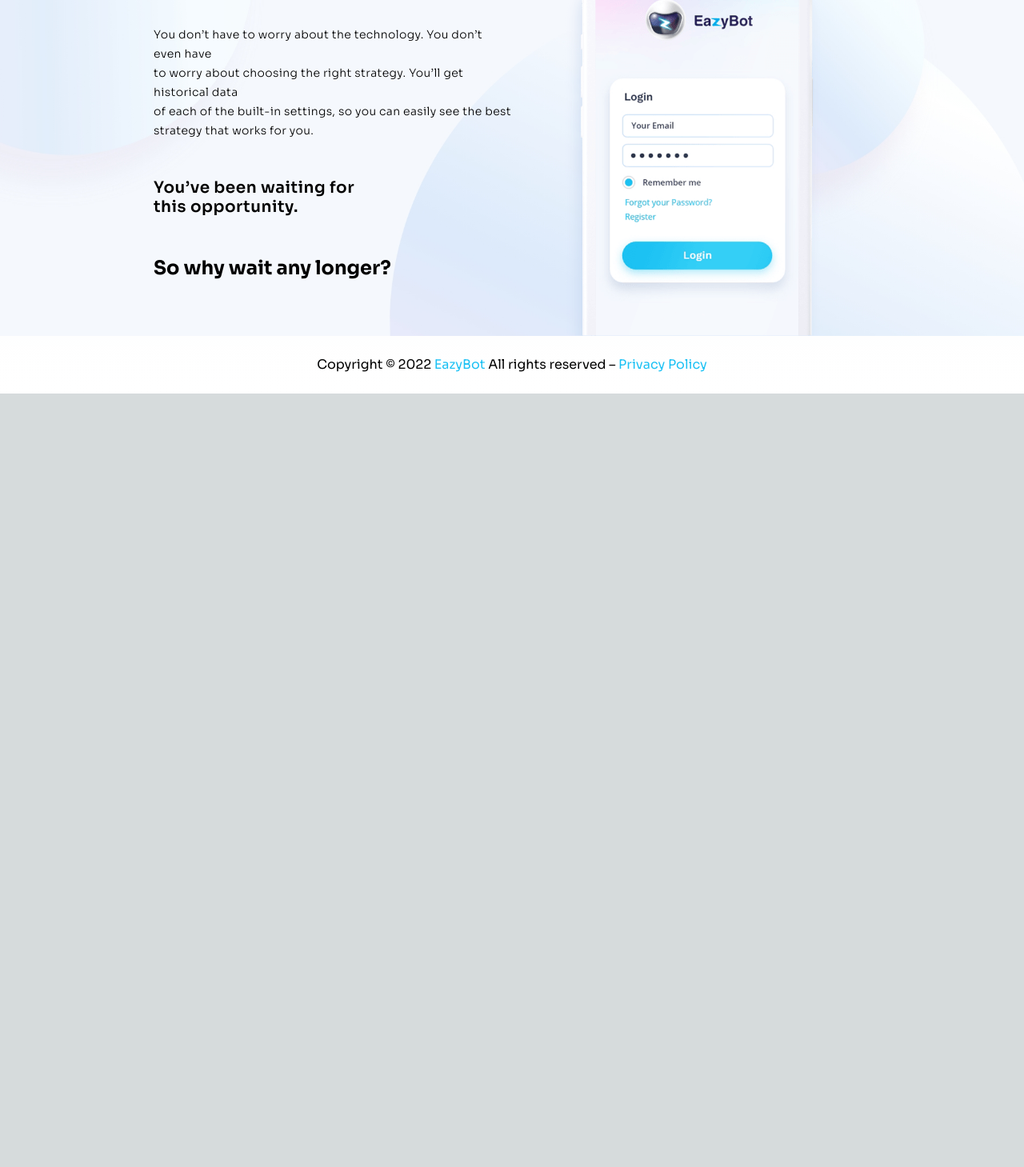
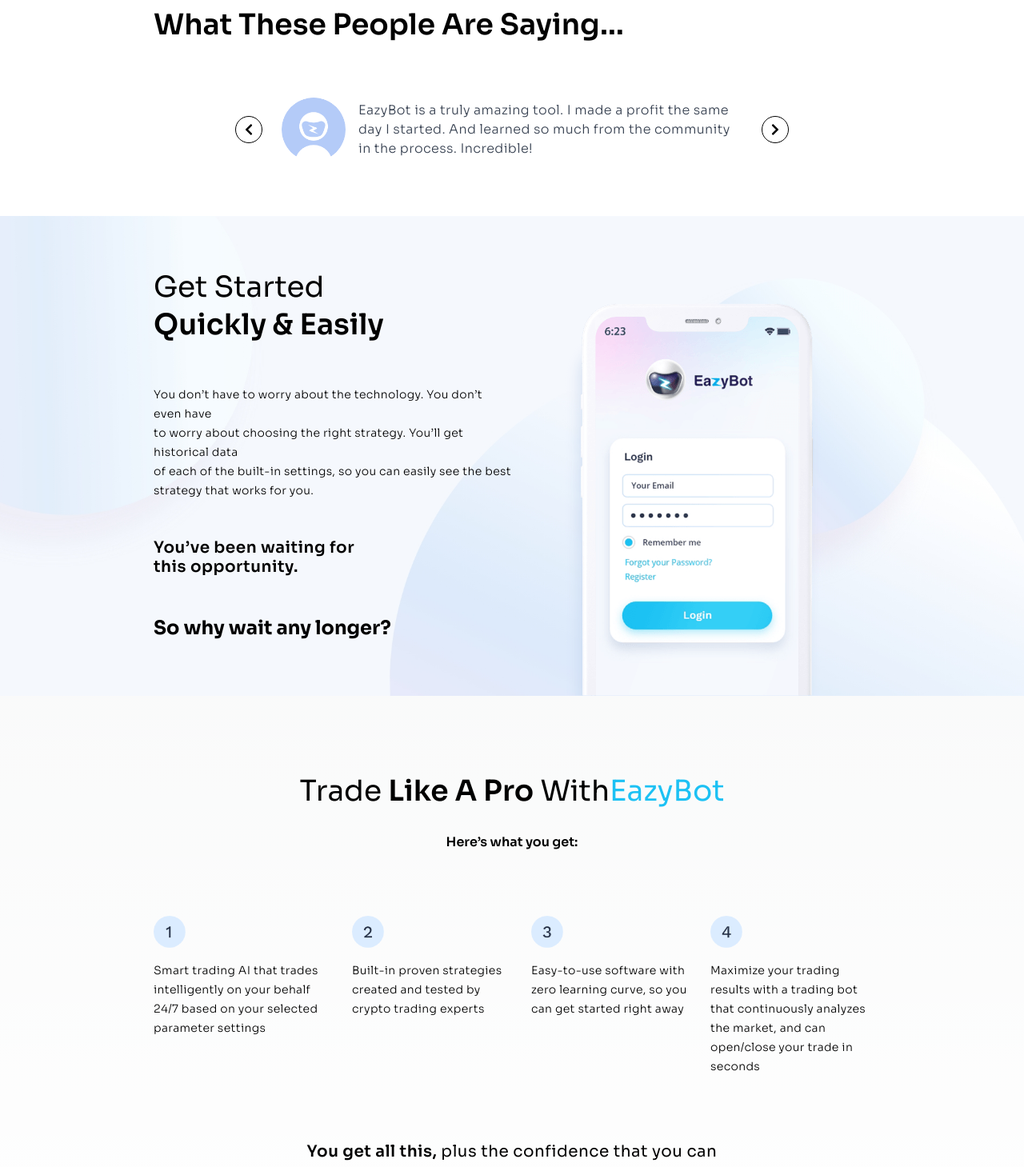
Before and after one commit to GHULAMMUSTAFA-JPG/eazybot, a Next.js app: page / in a window 1280 px wide. Shown: the part 4323-5782 px from the top of the page at 80% size. Before the commit the page ends 4815 px from the top, so only its background shows below. Built offline with nearby package versions, Linux system fonts and the light colour scheme.

Commit message:
fifth  push

```diff
--- a/app/page.tsx
+++ b/app/page.tsx
@@ -4,7 +4,9 @@ import Hero from "@/components/hero";
 import CrypTotrading from "@/components/cryptotrading";
 import TradingBot from "@/components/tradingbot";
 import StartLearning from "@/components/startlearning";
+import Testimonial from "@/components/testimonial";
 import GetStarted from "@/components/getstarted";
+import Trade from "@/components/trade";
 import Footer from "@/components/footer";
 
 export default function Home() {
@@ -15,8 +17,10 @@ export default function Home() {
       <CrypTotrading />
       <TradingBot />
       <StartLearning />
+      <Testimonial />
       <GetStarted />
-      <Footer />
+      <Trade />
+      {/* <Footer /> */}
     </>
   );
 }
--- a/components/testimonial.tsx
+++ b/components/testimonial.tsx
@@ -1,33 +1,37 @@
+"use client";
 import Image from "next/image";
-import React from "react";
-import { useState } from "react";
+import React, { useState, useEffect } from "react";
+import Avatar from "@/public/images/Avatar.png";
 import { FaChevronLeft, FaChevronRight } from "react-icons/fa";
 
 const testimonials = [
   {
     quote:
       "Beautifully presented and with professional-grade design, EazyBot is in a different league compared to other cryptocurrency trading bots.",
-    icon: "https://cdn-icons-png.flaticon.com/512/482/482508.png", // Example icon URL
+    icon: Avatar,
   },
   {
     quote:
-      "Beautifully presented and with professional-grade design, EazyBot is in a different league compared to other cryptocurrency trading bots.",
-    icon: "https://cdn-icons-png.flaticon.com/512/482/482508.png", // Example icon URL
+      "EazyBot is the best cryptocurrency trading bot platform for a beginner bot trader.",
+    icon: Avatar,
   },
   {
     quote:
-      "Beautifully presented and with professional-grade design, EazyBot is in a different league compared to other cryptocurrency trading bots.",
-    icon: "https://cdn-icons-png.flaticon.com/512/482/482508.png", // Example icon URL
-  },
-  {
-    quote:
-      "Beautifully presented and with professional-grade design, EazyBot is in a different league compared to other cryptocurrency trading bots.",
-    icon: "https://cdn-icons-png.flaticon.com/512/482/482508.png", // Example icon URL
+      "EazyBot is a truly amazing tool. I made a profit the same day I started. And learned so much from the community in the process. Incredible!",
+    icon: Avatar,
   },
 ];
 
 const Carousel = () => {
   const [currentIndex, setCurrentIndex] = useState(0);
+
+  useEffect(() => {
+    const interval = setInterval(() => {
+      handleNext();
+    }, 3000); // Auto-scroll every 3 seconds
+
+    return () => clearInterval(interval);
+  }, [currentIndex]);
 
   const handleNext = () => {
     setCurrentIndex((prevIndex) =>
@@ -42,40 +46,165 @@ const Carousel = () => {
   };
 
   return (
-    <div className="flex justify-center items-center mt-16">
-      <div className="flex items-center space-x-4">
+    <div className="flex justify-center items-center mt-16 w-full ">
+      <div className="flex items-center space-x-6">
         {/* Previous Button */}
         <button
           onClick={handlePrev}
-          className="p-3 rounded-full border border-gray-300 hover:bg-gray-200 transition duration-300"
+          className="p-2 rounded-full border border-black"
           aria-label="Previous"
         >
-          <FaChevronLeft className="text-gray-600" />
+          <FaChevronLeft className="text-black" />
         </button>
 
         {/* Testimonial Content */}
-        <div className="flex flex-col items-center space-y-4 text-center max-w-lg">
-          <Image
-            src={testimonials[currentIndex].icon}
-            alt="Icon"
-            className="w-16 h-16 rounded-full bg-blue-100 p-4"
-          />
-          <p className="text-gray-700 font-medium text-lg">
-            {testimonials[currentIndex].quote}
-          </p>
+        <div className="overflow-hidden relative w-full max-w-xl">
+          <div
+            className="flex transition-transform duration-500 ease-in-out"
+            style={{ transform: `translateX(-${currentIndex * 100}%)` }}
+          >
+            {testimonials.map((testimonial, index) => (
+              <div
+                key={index}
+                className="flex-shrink-0 w-full flex flex-row items-center space-x-4 text-center"
+              >
+                <Image
+                  src={testimonial.icon}
+                  alt="Icon"
+                  width={80}
+                  height={80}
+                  className=""
+                />
+                <p className="text-gray-700 text-start leading-6 font-light text-md tracking-wide">
+                  {testimonial.quote}
+                </p>
+              </div>
+            ))}
+          </div>
         </div>
 
         {/* Next Button */}
         <button
           onClick={handleNext}
-          className="p-3 rounded-full border border-gray-300 hover:bg-gray-200 transition duration-300"
+          className="p-2 rounded-full border border-black"
           aria-label="Next"
         >
-          <FaChevronRight className="text-gray-600" />
+          <FaChevronRight className="text-black" />
         </button>
       </div>
     </div>
   );
 };
 
-export default Carousel;
+const Testimonial = () => {
+  return (
+    <div className="h-[400px] px-48 bg-white flex flex-col justify-start pt-20">
+      <div className="text-4xl leading-normal font-semibold">
+        <span className="text-hcolor">The Proof?</span> Listen To
+        <br /> What These People Are Saying…
+      </div>
+      <div className="flex justify-center items-center">
+        <Carousel />
+      </div>
+    </div>
+  );
+};
+
+export default Testimonial;
+
+// "use client";
+// import Image from "next/image";
+// import React from "react";
+// import { useState } from "react";
+// import Avatar from "@/public/images/Avatar.png";
+// import { FaChevronLeft, FaChevronRight } from "react-icons/fa";
+// // import { IoIosArrowDropleft } from "react-icons/io";
+// // import { IoIosArrowDropright } from "react-icons/io";
+
+// const testimonials = [
+//   {
+//     quote:
+//       "Beautifully presented and with professional-grade design, EazyBot is in a different league compared to other cryptocurrency trading bots.",
+//     icon: Avatar,
+//   },
+//   {
+//     quote:
+//       "EazyBot is the best cryptocurrency trading bot platform for a beginner bot trader.",
+//     icon: Avatar, // Example icon URL
+//   },
+//   {
+//     quote:
+//       "EazyBot is a truly amazing tool. I made a profit the same day I started. And learned so much from the community in the process. Incredible!",
+//     icon: Avatar,
+//   },
+// ];
+
+// const Carousel = () => {
+//   const [currentIndex, setCurrentIndex] = useState(0);
+
+//   const handleNext = () => {
+//     setCurrentIndex((prevIndex) =>
+//       prevIndex === testimonials.length - 1 ? 0 : prevIndex + 1
+//     );
+//   };
+
+//   const handlePrev = () => {
+//     setCurrentIndex((prevIndex) =>
+//       prevIndex === 0 ? testimonials.length - 1 : prevIndex - 1
+//     );
+//   };
+
+//   return (
+//     <div className="flex justify-center items-center mt-16 w-full ">
+//       <div className="flex items-center space-x-6">
+//         {/* Previous Button */}
+//         <button
+//           onClick={handlePrev}
+//           className="p-2 rounded-full border border-black"
+//           aria-label="Previous"
+//         >
+//           <FaChevronLeft className="text-black" />
+//         </button>
+
+//         {/* Testimonial Content */}
+//         <div className="flex flex-row space-x-4 items-center space-y-4 text-center max-w-xl w-full">
+//           <Image
+//             src={testimonials[currentIndex].icon}
+//             alt="Icon"
+//             width={80}
+//             height={80}
+//             className=""
+//           />
+//           <p className="text-gray-700 text-start leading-6 font-light text-md tracking-wide">
+//             {testimonials[currentIndex].quote}
+//           </p>
+//         </div>
+
+//         {/* Next Button */}
+//         <button
+//           onClick={handleNext}
+//           className="p-2 rounded-full border border-black"
+//           aria-label="Next"
+//         >
+//           <FaChevronRight className="text-black" />
+//         </button>
+//       </div>
+//     </div>
+//   );
+// };
+
+// const Testimonial = () => {
+//   return (
+//     <div className="h-[400px] px-48 bg-white  flex flex-col justify-start pt-20">
+//       <div className="text-4xl leading-normal font-semibold">
+//         <span className="text-hcolor">The Proof?</span> Listen To
+//         <br /> What These People Are Saying…
+//       </div>
+//       <div className="flex justify-center items-center ">
+//         <Carousel />
+//       </div>
+//     </div>
+//   );
+// };
+
+// export default Testimonial;
--- /dev/null
+++ b/components/trade.tsx
@@ -0,0 +1,65 @@
+import React from "react";
+import Image from "next/image";
+import one from "@/public/images/1b.png";
+import two from "@/public/images/2b.png";
+import three from "@/public/images/3b.png";
+import four from "@/public/images/4b.png";
+
+const Trade = () => {
+  return (
+    <div className="flex flex-col space-y-20 justify-center items-center text-center py-40 px-48 h-screen">
+      <div className="flex flex-col space-y-8 justify-center items-center text-center">
+        <div className="text-4xl">
+          Trade <span className="font-semibold">Like A Pro</span> With
+          <span className="text-hcolor">EazyBot</span>
+        </div>
+        <div className="font-semibold"> Here’s what you get:</div>
+      </div>
+      <div className=" grid grid-cols-4 space-x-6 ">
+        <div className="flex flex-col justify-start items-start space-y-4 ">
+          <Image src={one} alt="one" width={40} height={40} />
+          <div className="text-start font-light text-sm leading-6 tracking-wide">
+            Smart trading AI that trades intelligently on your behalf 24/7 based
+            on your selected parameter settings
+          </div>
+        </div>
+        <div className="flex flex-col justify-start items-start space-y-4 ">
+          <Image src={two} alt="one" width={40} height={40} />
+          <div className="text-start font-light text-sm leading-6 tracking-wide">
+            Built-in proven strategies created and tested by crypto trading
+            experts
+          </div>
+        </div>
+        <div className="flex flex-col justify-start items-start space-y-4 ">
+          <Image src={three} alt="one" width={40} height={40} />
+          <div className="text-start font-light text-sm leading-6 tracking-wide">
+            Easy-to-use software with zero learning curve, so you can get
+            started right away
+          </div>
+        </div>
+        <div className="flex flex-col justify-start items-start space-y-4 ">
+          <Image src={four} alt="one" width={40} height={40} />
+          <div className="text-start font-light text-sm leading-6 tracking-wide">
+            Maximize your trading results with a trading bot that continuously
+            analyzes the market, and can open/close your trade in seconds
+          </div>
+        </div>
+      </div>
+      <div className="flex flex-col space-y-7 ">
+        <div className="text-center text-xl leading-normal tracking-wide">
+          <span className="font-semibold"> You get all this,</span> plus the
+          confidence that you can
+          <br /> generate.
+          <span className="font-semibold">consistent results</span> whether the
+          market
+          <br /> is up or down.
+        </div>
+        <div className="text-hcolor text-xl font-semibold">
+          Sounds good, right?
+        </div>
+      </div>
+    </div>
+  );
+};
+
+export default Trade;
--- a/components/tradingbot.tsx
+++ b/components/tradingbot.tsx
@@ -7,7 +7,7 @@ export default function TradingBot() {
   return (
     <>
       <div
-        className="h-[1200px] flex flex-col items-start justify-start index-0 bg-cover bg-local bg-center relative"
+        className="h-[1250px] flex flex-col items-start justify-start index-0 bg-cover bg-local bg-center relative"
         style={{ backgroundImage: `url(${bgimage.src})` }}
       >
         <div className="flex flex-row ml-40 mt-20 h-fit ">
@@ -84,8 +84,6 @@ const TradingBotB = () => {
         {/* Right Side - Video with Background */}
         <div className="relative w-1/2 flex justify-center items-center">
           <div className="relative w-full h-0 pb-[56.25%]">
-            {" "}
-            {/* Aspect Ratio 16:9 */}
             {/* Background Image (applied to video using a wrapper) */}
             <div
               className="absolute inset-0 bg-cover bg-center rounded-lg z-0"
```
Also changed, not shown: package.json (+5 -4 lines), 1 other file (tests, documents, lock files or other folders).
